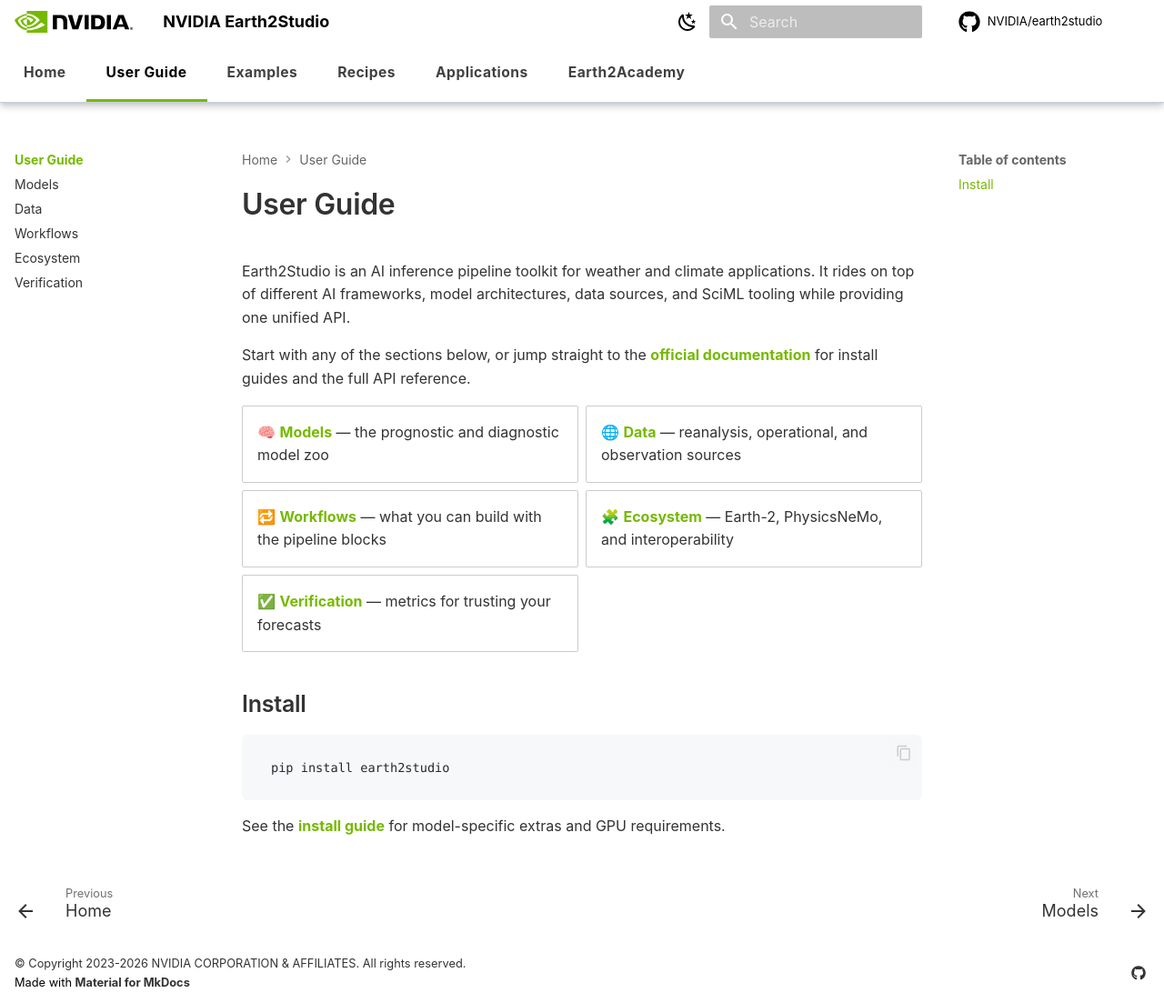
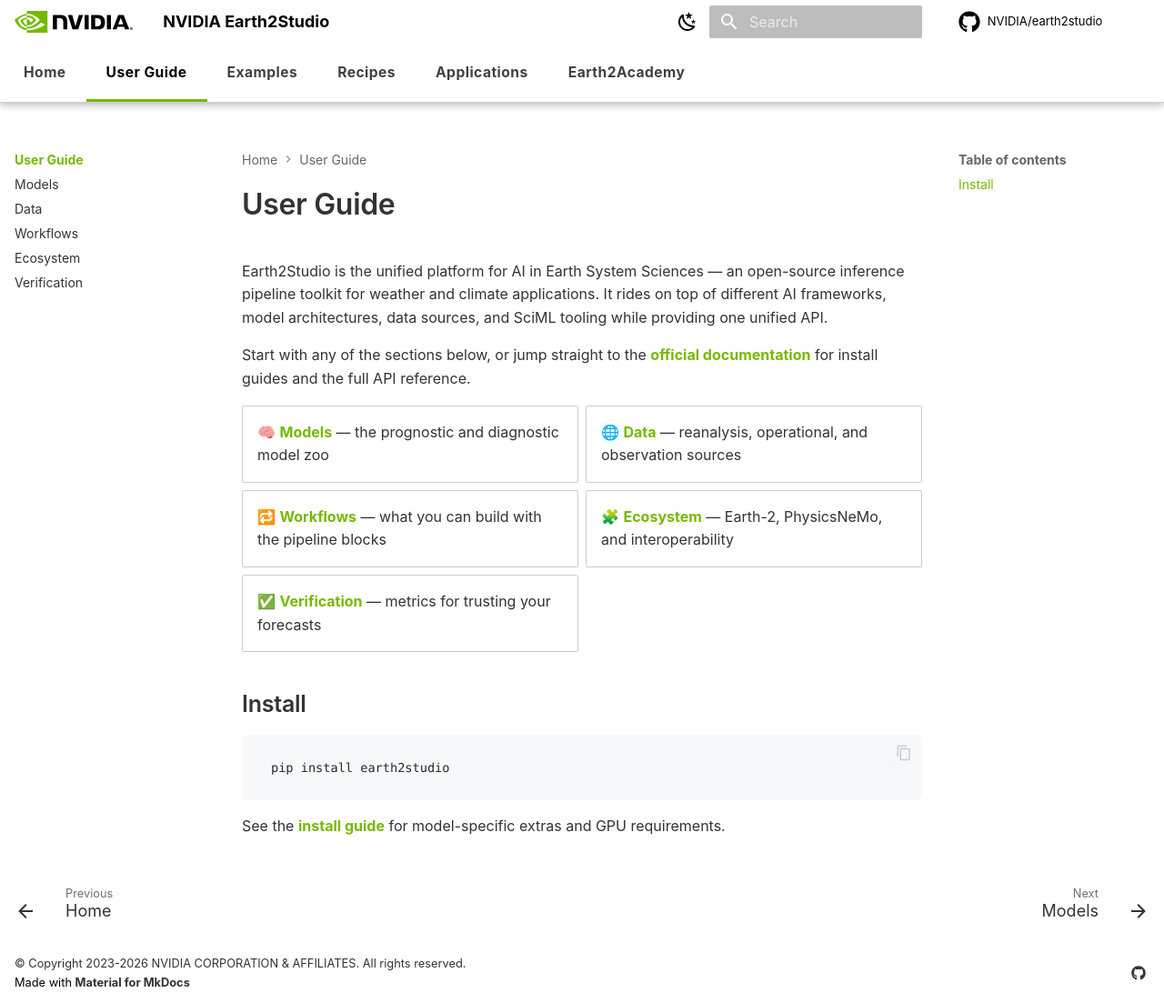
Before and after one commit to negin513/earth2studio-landing, an MkDocs documentation site: the page built from docs/user-guide/index.md, in a window 1280 px wide and 1103 px high. Shown: the whole window at 91% size. Built offline with MkDocs 1.6.1 and Material for MkDocs 9.7.7, drawn with Linux system fonts in a browser that asks for light colours; some web fonts are replaced; comment, search, counter and statistics services are not loaded.

Commit message:
Align site messaging with 'Unified platform for AI in Earth System Sciences'

```diff
--- a/docs/user-guide/index.md
+++ b/docs/user-guide/index.md
@@ -1,8 +1,9 @@
 # User Guide
 
-Earth2Studio is an AI inference pipeline toolkit for weather and climate
-applications. It rides on top of different AI frameworks, model architectures,
-data sources, and SciML tooling while providing one unified API.
+Earth2Studio is the unified platform for AI in Earth System Sciences — an
+open-source inference pipeline toolkit for weather and climate applications.
+It rides on top of different AI frameworks, model architectures, data sources,
+and SciML tooling while providing one unified API.
 
 Start with any of the sections below, or jump straight to the
 [official documentation](https://nvidia.github.io/earth2studio/) for install
--- a/mkdocs.yml
+++ b/mkdocs.yml
@@ -1,5 +1,5 @@
 site_name: NVIDIA Earth2Studio
-site_description: The AI inference engine for Earth — open-source toolkit for AI weather and climate models
+site_description: Unified platform for AI in Earth System Sciences — open-source inference for AI weather and climate models
 site_url: https://nvidia.github.io/earth2studio/
 repo_url: https://github.com/NVIDIA/earth2studio
 repo_name: NVIDIA/earth2studio
```
